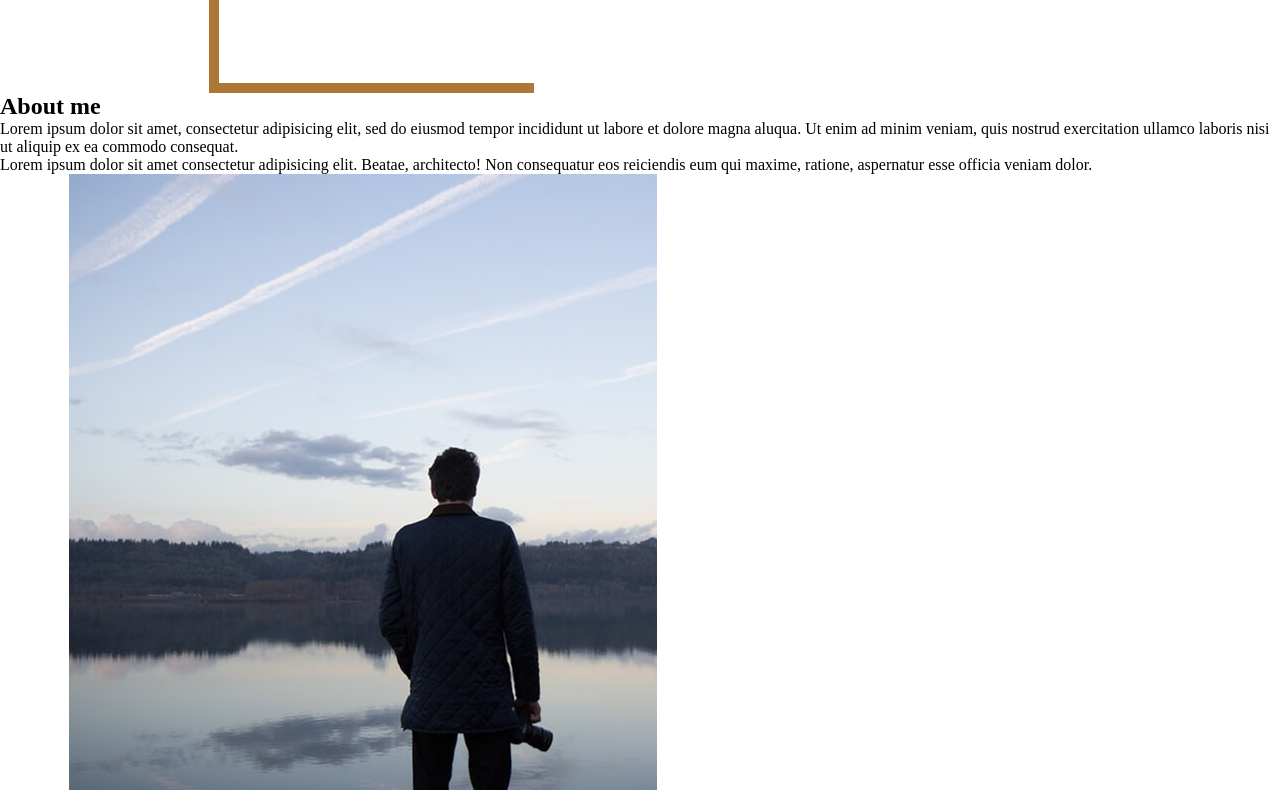
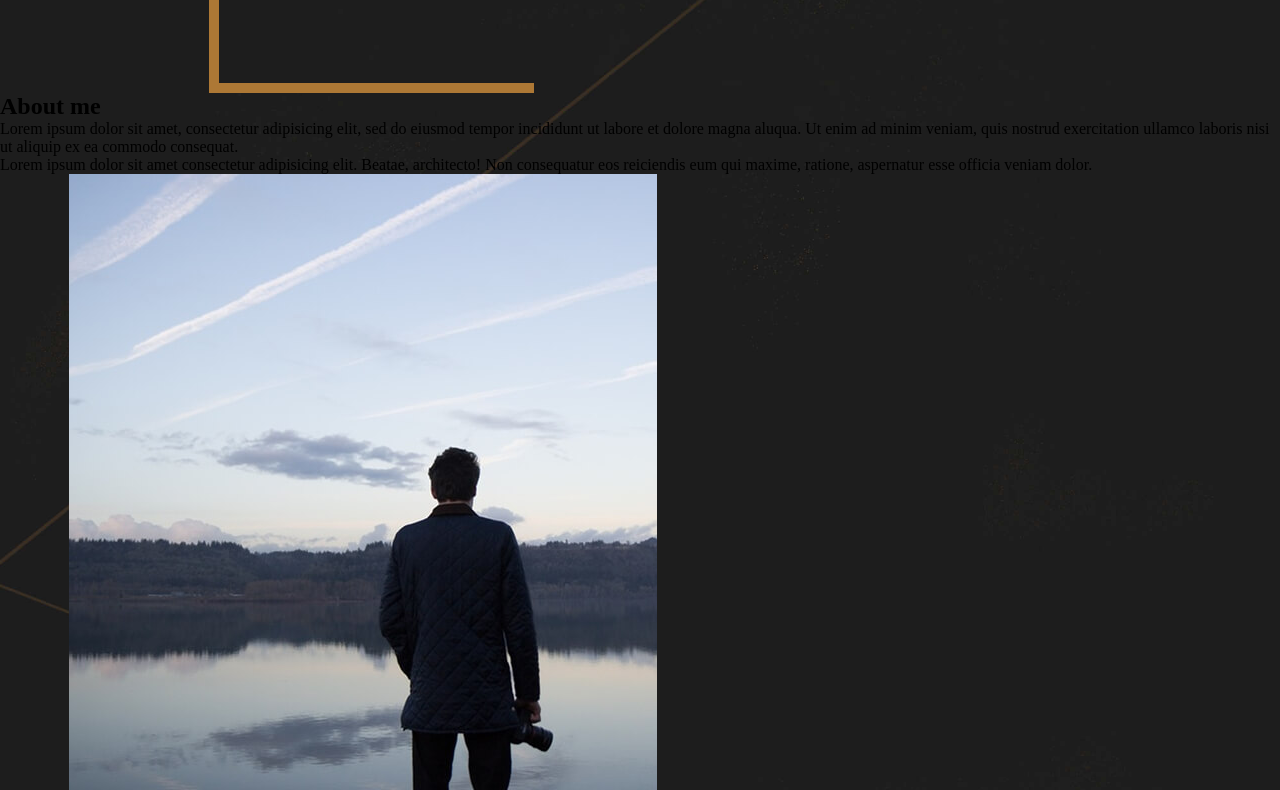
Before and after one commit to Project-web-2018-01/project-one, a website: page index.html in a window 1280 px wide. Shown: the part 493-1283 px from the top of the page. Drawn offline with nearby package versions, Linux system fonts and the light colour scheme; files that its build step writes are made by us from their sources.

Commit message:
add background

```diff
--- a/scss/style.scss
+++ b/scss/style.scss
@@ -5,6 +5,10 @@
   padding: 0;
   margin: 0;
   box-sizing: border-box;
+}
+
+body {
+  background: url(/images/background/Background.jpg) center/cover no-repeat;
 }
 
 @font-face {
```
